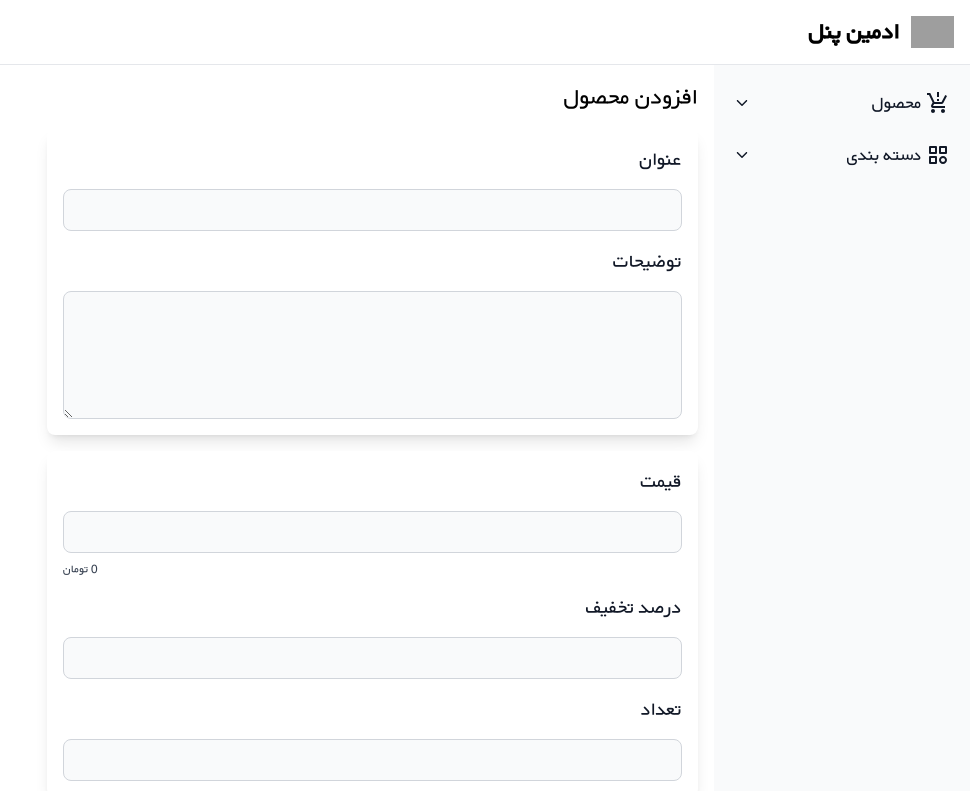
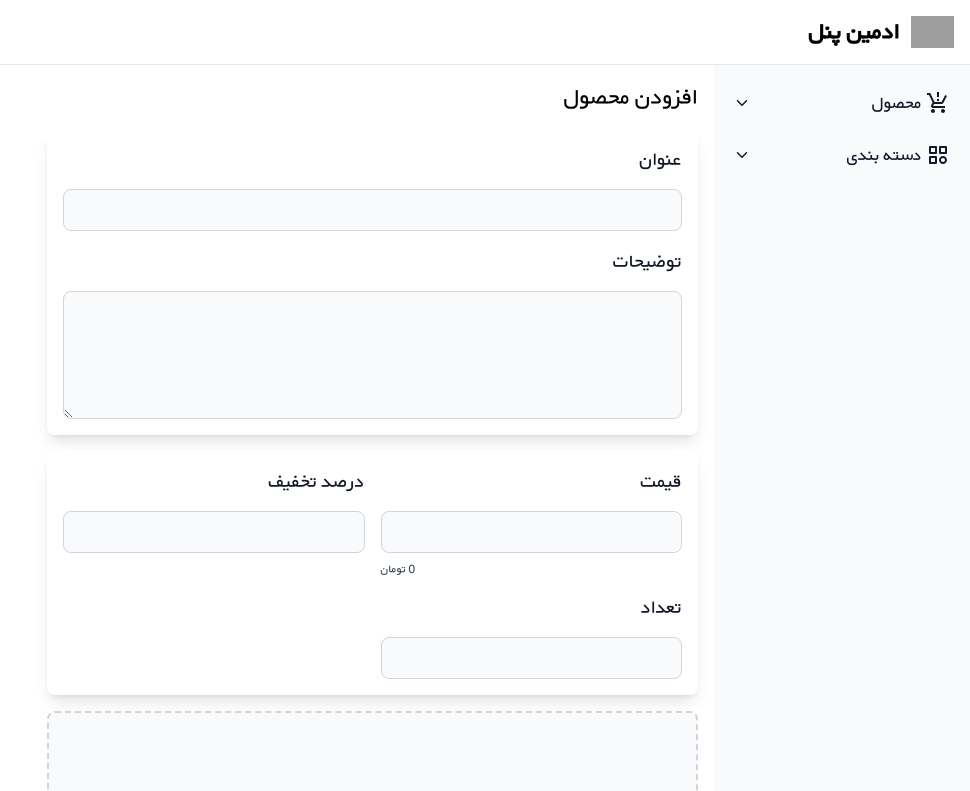
Before and after one commit to mahlakhalili/admin-pannel, a React (Vite) app: page /product/add in a window 1280 px wide. Shown: the top 791 px of the page, without its empty margins (310-1280 px from the left). Built offline with nearby package versions, Linux system fonts and the light colour scheme; grey boxes are pictures that could not be loaded.

Commit message:
Update ProductForm.jsx

```diff
--- a/src/components/product/ProductForm.jsx
+++ b/src/components/product/ProductForm.jsx
@@ -54,16 +54,14 @@ const ProductForm = ({
 							rules={{
 								required: 'عنوان را وارد کنید',
 							}}
-							className="col-span-3"
 						/>
 						<Input
 							mode="TEXTAREA"
 							name="description"
 							label="توضیحات"
-							className="col-span-3"
 						/>
 					</div>
-					<div className="card">
+					<div className="card grid-cols-2">
 						<Input
 							name="price"
 							label="قیمت"
```
